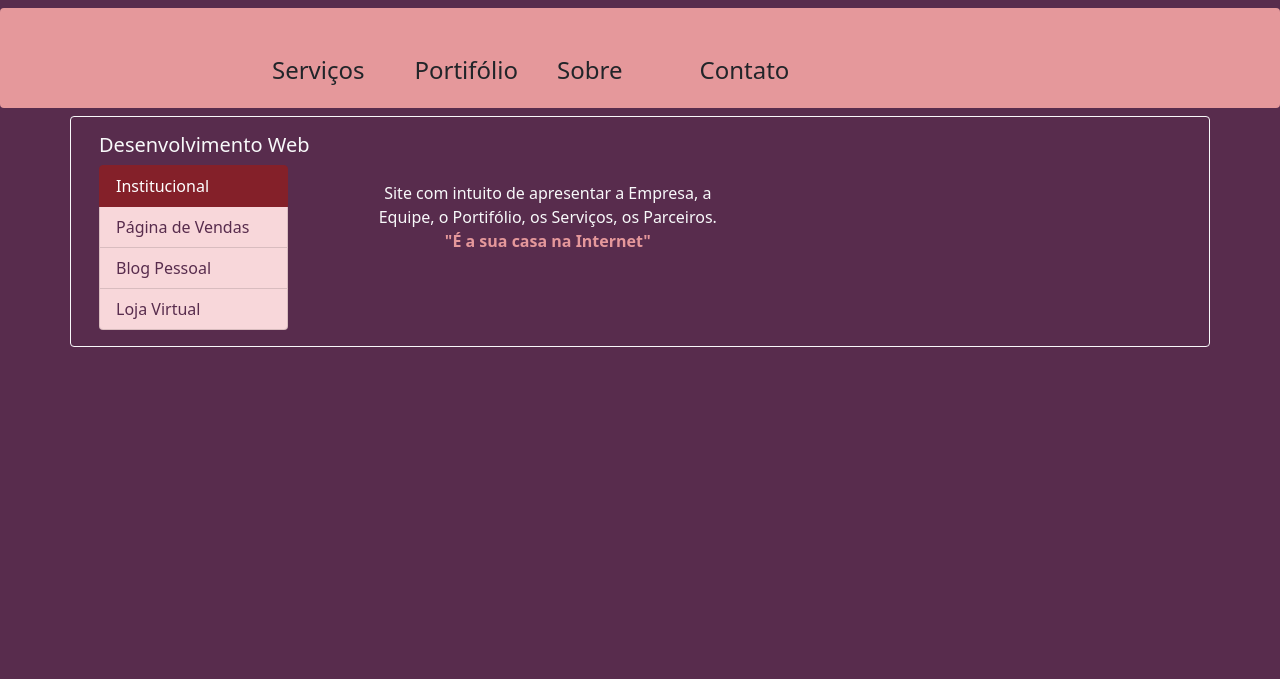
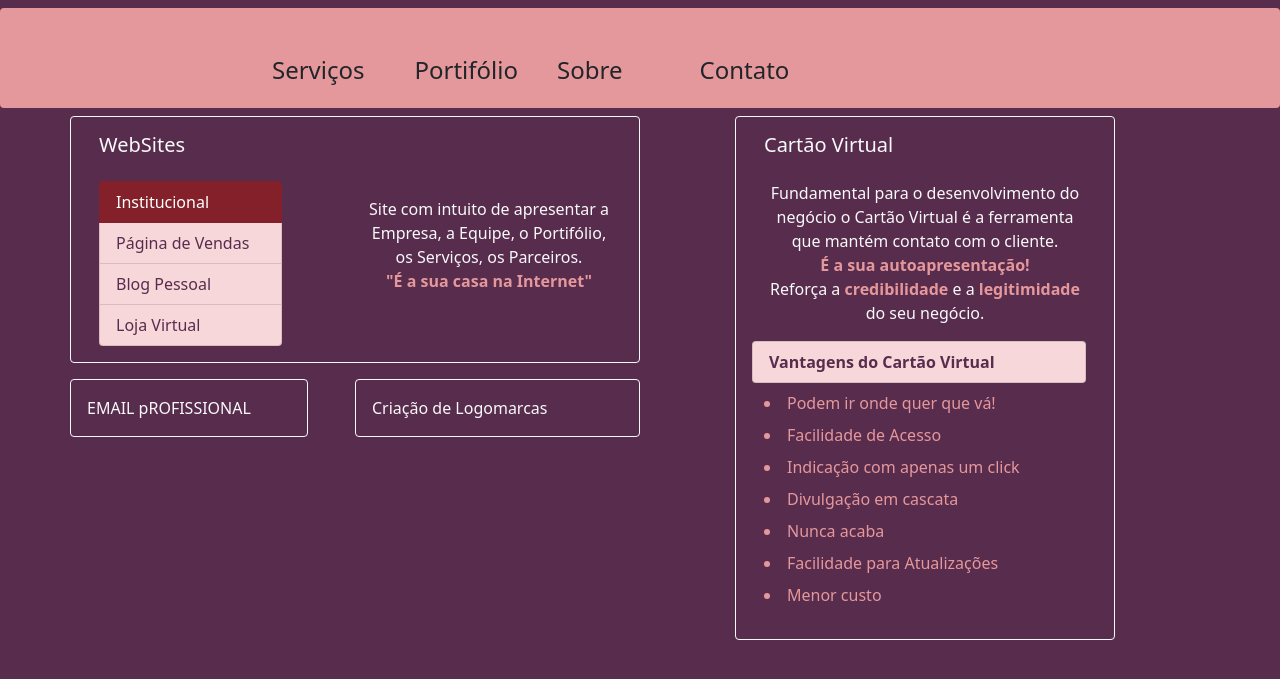
Before and after one commit to SemiramisCavalcanti/PJ02SiteDev, a PHP site: page / in a window 1280 px wide. Shown: the top 679 px of the page. Run offline with PHP 8.4, Linux system fonts and the light colour scheme.

Commit message:
parteCartaoVirtual

```diff
--- a/paginas/fenixEcho.php
+++ b/paginas/fenixEcho.php
@@ -43,19 +43,20 @@
     <!-- Linha Serviços -->
 
     <!-- Menu Serviços (Bootstrap) -->
+    <div class="row">
+        <div class="col-6">
             <div class="row border border-light rounded p-3">
-
-        <div class="col-3">
-            <h5 class="text-light">Desenvolvimento Web</h5>
+                <div class="col-6">
+                    <h5 class="text-light">WebSites</h5>
 
                     <div class="list-group w-75" id="list-tab" role="tablist">
-                <a class="list-group-item list-group-item-action active list-group-item-danger letramaisescura" id="list-home-list" data-bs-toggle="list" href="#list-home" role="tab" aria-controls="list-home">Institucional</a>
+                        <a class="list-group-item list-group-item-action active list-group-item-danger letramaisescura mt-3" id="list-home-list" data-bs-toggle="list" href="#list-home" role="tab" aria-controls="list-home">Institucional</a>
                         <a class="list-group-item list-group-item-action list-group-item-danger letramaisescura" id="list-profile-list" data-bs-toggle="list" href="#list-profile" role="tab" aria-controls="list-profile">Página de Vendas</a>
                         <a class="list-group-item list-group-item-action list-group-item-danger letramaisescura" id="list-messages-list" data-bs-toggle="list" href="#list-messages" role="tab" aria-controls="list-messages">Blog Pessoal</a>
                         <a class="list-group-item list-group-item-action  list-group-item-danger letramaisescura" id="list-settings-list" data-bs-toggle="list" href="#list-settings" role="tab" aria-controls="list-settings">Loja Virtual</a>
                     </div>
                 </div>
-        <div class="col-4">
+                <div class="col-6 mt-3">
                     <div class="tab-content mt-5 text-light text-center" id="nav-tabContent">
                         <div class="tab-pane fade show active" id="list-home" role="tabpanel" aria-labelledby="list-home-list">
                             Site com intuito de apresentar a Empresa, a Equipe, o Portifólio, os Serviços, os Parceiros. <br>
@@ -73,8 +74,44 @@
                         </div>
                     </div>
                 </div>
-        <div class="col-4"></div>
-        <div class="col-4"></div>
+            </div>
+            <div class="row mt-3    ">
+                <div class="col-5 border border-light rounded p-3 text-light"> EMAIL pROFISSIONAL</div>
+                <div class="col-1"></div>
+                <div class="col-6 border border-light rounded p-3 text-light">Criação de Logomarcas</div>
+            </div>
+        </div>
+        <div class="col-1"></div>
+        <div class="col-4">
+            <div class="row border border-light rounded p-3 text-light">
+                <h5 class="mb-4">Cartão Virtual</h5>
+                <p class="text-center">Fundamental para o desenvolvimento do negócio o Cartão Virtual é a ferramenta que mantém contato com
+                    o cliente. <br> <Strong class="letramaisclara">É a sua autoapresentação!</Strong> <br> Reforça a <strong class="letramaisclara">credibilidade</strong> e a
+                    <strong class="letramaisclara">legitimidade</strong> do seu negócio.
+                </p>
+                <p class="list-group" id="list-tab" role="tablist "> <strong class="list-group-item list-group-item-action list-group-item-danger letramaisescura">Vantagens do Cartão Virtual</strong> </p>
+                <li class="mt-2 letramaisclara"> Podem ir onde quer que vá!</li>
+                <li class="mt-2 letramaisclara"> Facilidade de Acesso</li>
+                <li class="mt-2 letramaisclara"> Indicação com apenas um click</li>
+                <li class="mt-2 letramaisclara"> Divulgação em cascata</li>
+                <li class="mt-2 letramaisclara"> Nunca acaba</li>
+                <li class="mt-2 letramaisclara"> Facilidade para Atualizações</li>
+                <li class="mt-2 letramaisclara"> Menor custo</li>
+                <p></p>
+
+
+            </div>
+        </div>
+
+
+
+
+
+
+
+
+
+
     </div>
     <!-- Fim Linha Serviços  -->
 
```
Lines whose indentation alone changed are shown as unchanged.
